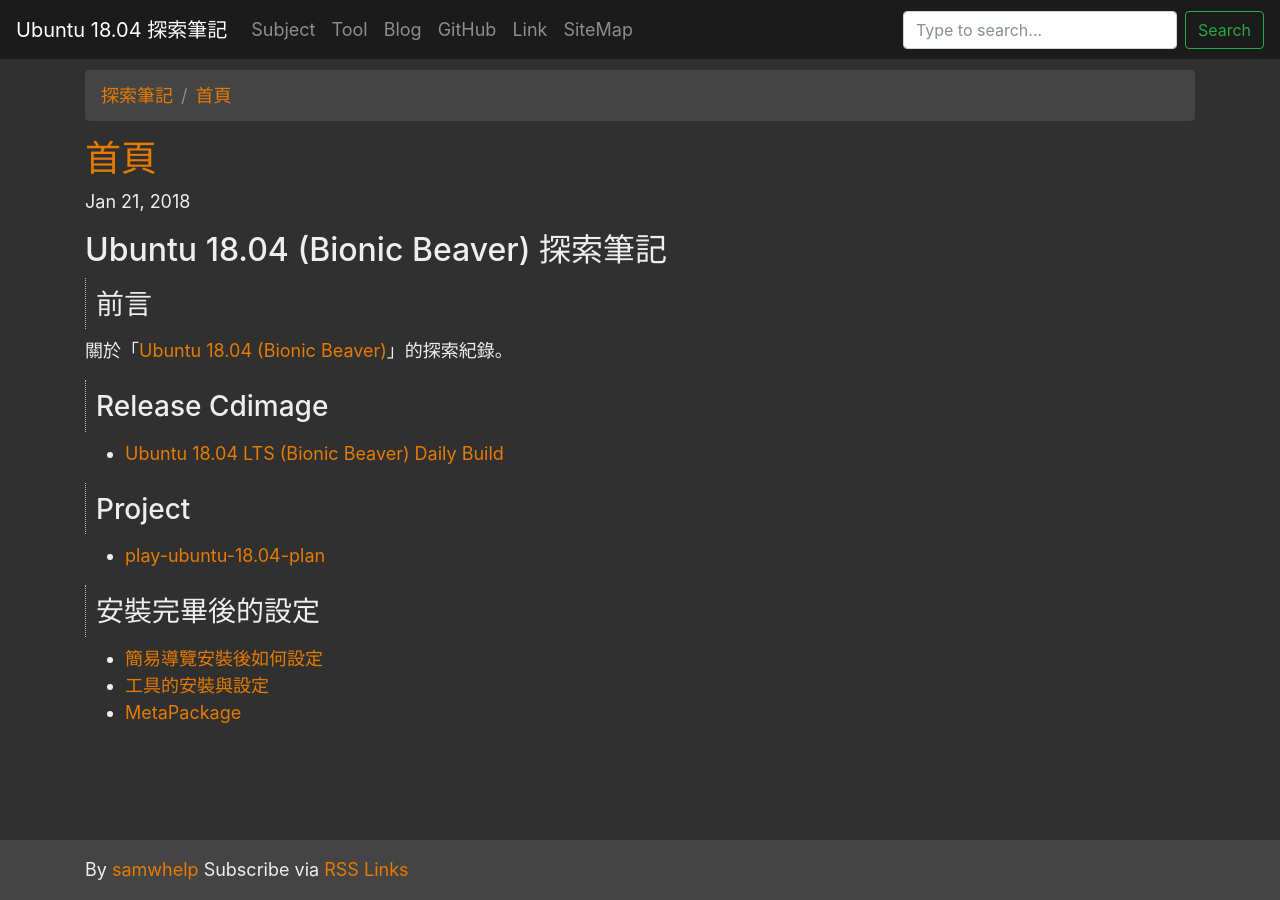
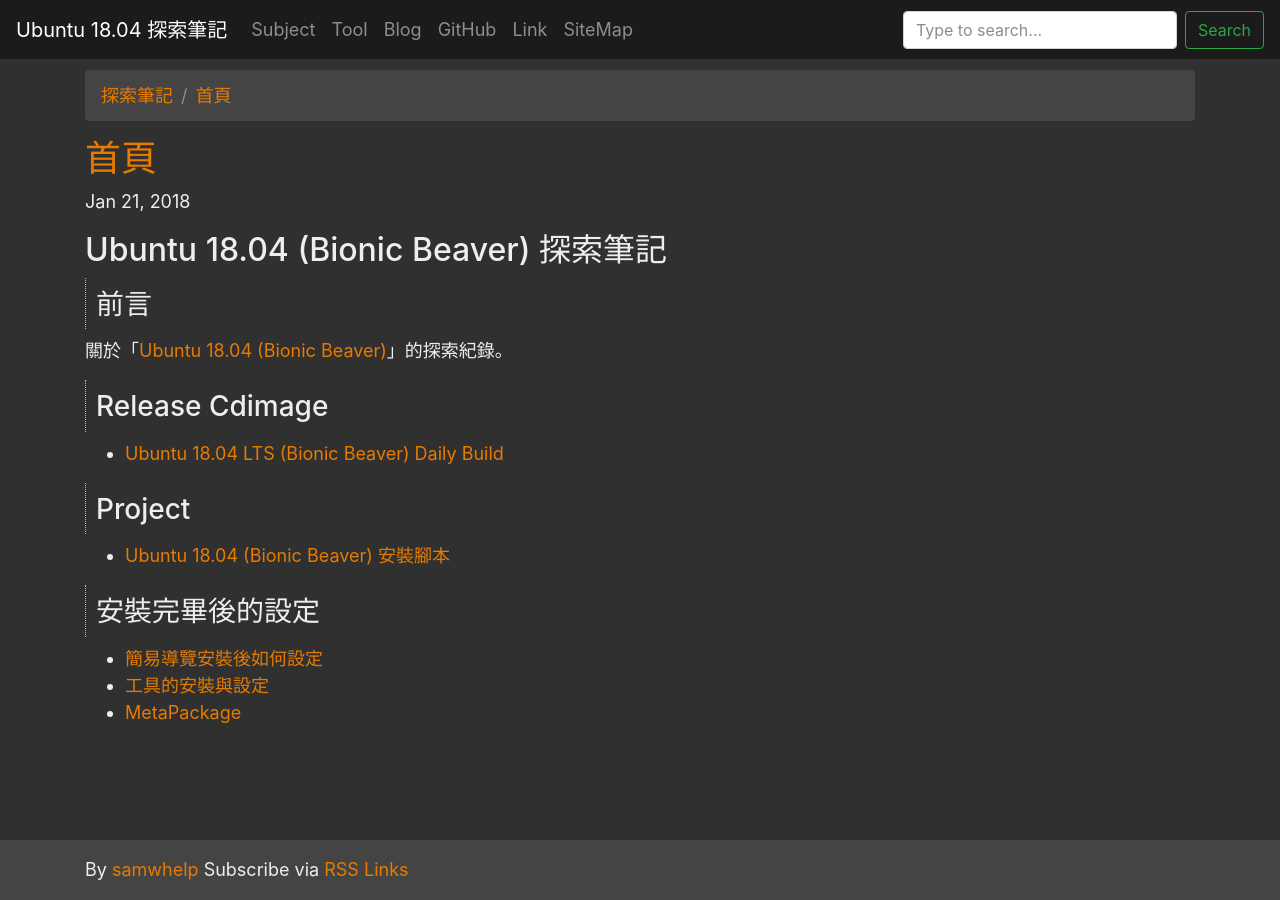
Before and after one commit to samwhelp/note-ubuntu-18.04, a Jekyll site: the page built from index.md, in a window 1280 px wide. Built offline with Jekyll 4.4.1, drawn with Linux system fonts in a browser that asks for light colours; nearby versions of some CDN libraries.

Commit message:
fix title

```diff
--- a/index.md
+++ b/index.md
@@ -23,7 +23,7 @@ source_url: '/index.md'
 
 ## Project
 
-* [play-ubuntu-18.04-plan](https://github.com/samwhelp/play-ubuntu-18.04-plan)
+* [Ubuntu 18.04 (Bionic Beaver) 安裝腳本](https://github.com/samwhelp/play-ubuntu-18.04-plan)
 
 
 ## 安裝完畢後的設定
```
